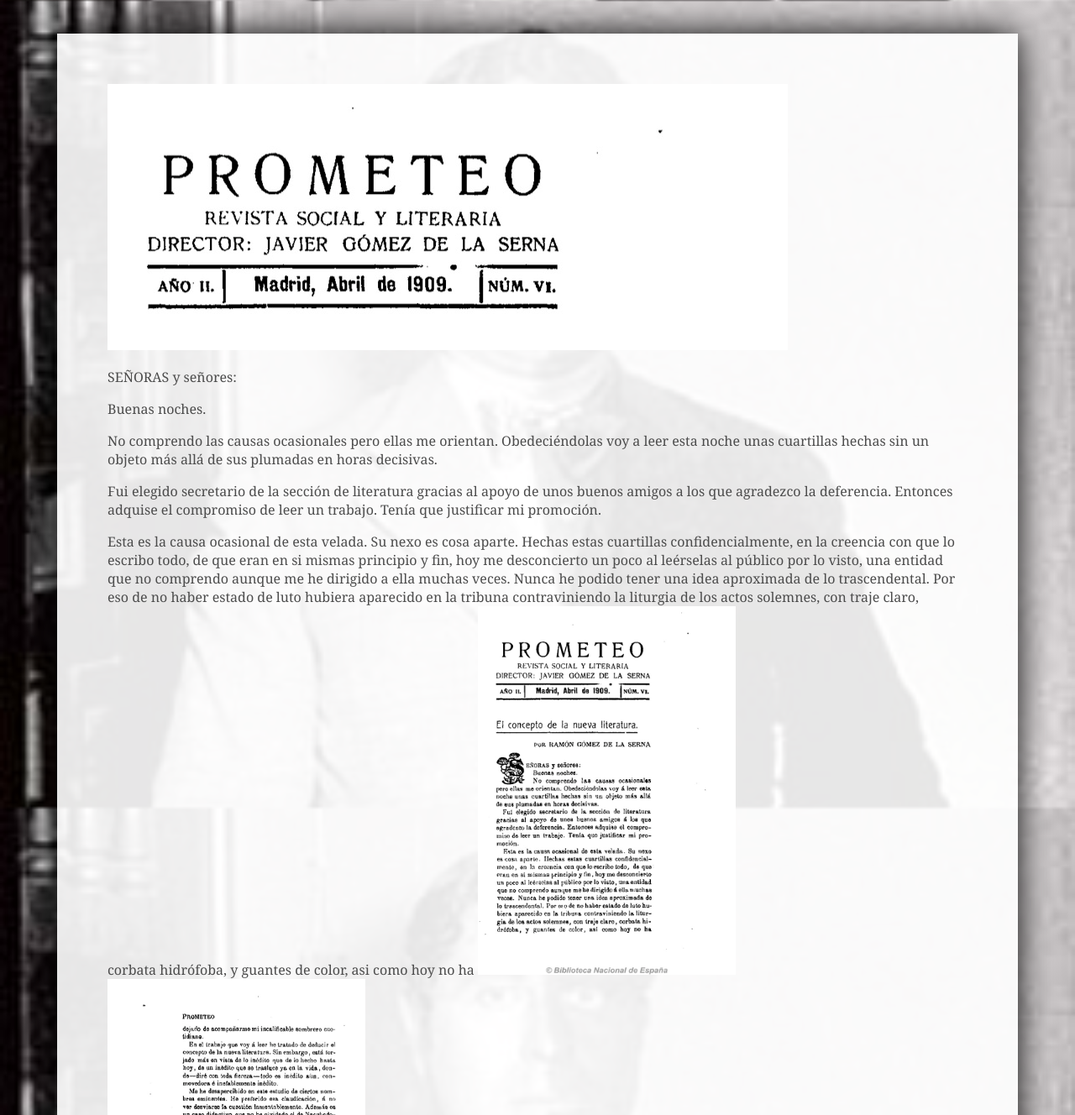
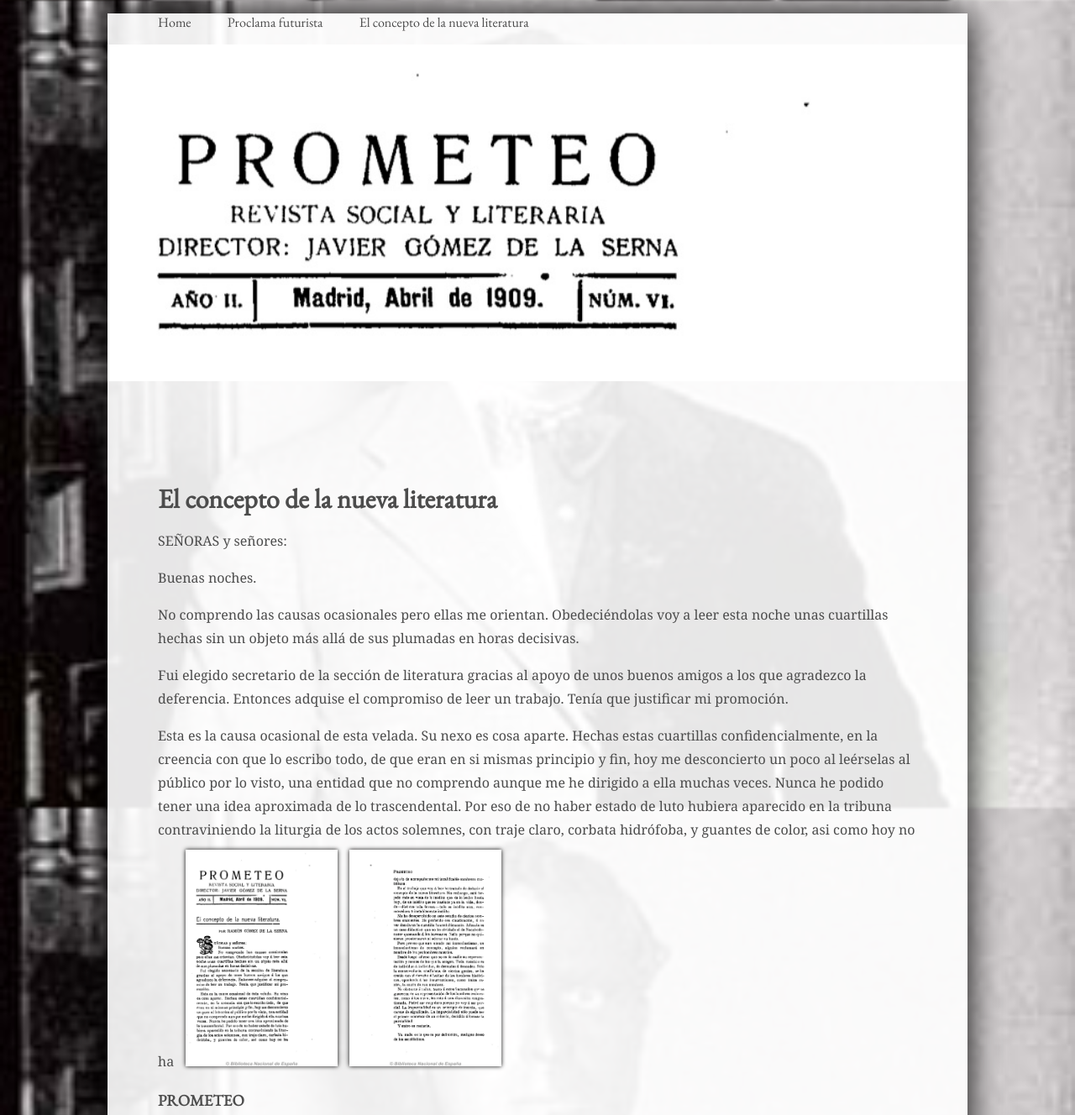
Before and after one commit to josebakmoreno/lanuevaliteratura, a plain HTML site: page index.html in a window 1280 px wide. Shown: the top 1328 px of the page at 84% size. Drawn offline with nearby package versions, Linux system fonts and the light colour scheme.

Commit message:
actualizacion

```diff
--- a/index.html
+++ b/index.html
@@ -11,10 +11,23 @@
   </head>
   <body xmlns="http://www.w3.org/1999/xhtml">
 
-     <img src=banner.jpg></img>
+     <nav>
+         <ul>
+            <li><a href="">Home</a></li>
+            <li><a href="">Proclama futurista</a></li>
+            <li><a href="">El concepto de la nueva literatura</a></li>
+
+         </ul>
+   </nav>
+
+
+     <header><img id="heading" src=banner.jpg></header>
 
 
 
+   <main>
+
+    <h1 id="titulo">El concepto de la nueva literatura</h1>
 
     <p>SEÑORAS y señores:</p>
 
@@ -47,7 +60,7 @@
 
       <img src="page1.jpg" width="30%" height="45%"></img> <img src="page2.jpg" width="30%" height="45%"></img>
 
-      <header>PROMETEO</header>
+      <h3>PROMETEO</h3>
       dejado de acompañarme mi incalificable sombrero cuotidiano.
    </p>
 
@@ -96,9 +109,9 @@
    <p>Ya nada es lo que es por definición, maligno deseo
       de los escolásticos.
    </p>
-   <img src="page3.jpg" width="30%" height="45%""></img>
+   <img src="page3.jpg" width="30%" height="45%">
 
-   <header>3</header>
+   <h3>3</h3>
 
    <p>El término general no era más que una cosa inconsistente,
       a la que ha sustituido un atomismo, hospedaje
@@ -150,7 +163,7 @@
 
    <img src="page4.jpg" width="30%" height="45%""></img>
 
-   <header>PROMETEO</header>
+   <h3>PROMETEO</h3>
 
    <p>Se necesitaba un modo de expresión genérico, sin
       dañar por las sistematizaciones y que pudiera acumular
@@ -205,7 +218,7 @@
    </p>
   <img src="page5.jpg" width="30%" height="45%""></img>
 
-   <header>5</header>
+   <h3>5</h3>
 
    <p>La irrupción en la vida de Emerson, Stirnor, Nietzsche.
       Gorki, Haeckel, hace muy poco, ha sido decisiva.
@@ -250,5 +263,8 @@
    </p>
 
    <p>La nueva literatura no puede hacer la alegación de
-      Barres, pero si la de que es tan personal como la de
+      Barres, pero si la de que es tan personal como la de</p>
       <img src="page6.jpg"width="30%" height="45%""></img>
+</main>
+</body>
+</html>
--- /dev/null
+++ b/inicio.css
@@ -0,0 +1,140 @@
+html{
+	background-color: #dddddd;
+	background-image:url('ramon.jpg');
+	background-attachment: fixed;
+	background-repeat: no-repeat;
+	background-size: cover; /* esto hace que el fondo no se mueva o background-repeat x o y lo que hacemos es decidir como se didtribuye la ima
+	background repeat, no repeat si la imagen es pequeña, tambien hay background size*/
+}
+
+
+
+
+body {
+	font-family: 'EB Garamond', serif;
+	font-size: 100%;
+	color:#4C4C4C;
+	background-color: #FFF5F0;
+	background: rgba(255,255,255,0.9);
+	width: 80%;
+	box-shadow: 0 0 40px rgba(0,0,0,5);
+	margin: 0 auto;
+
+	/* son los parametros de orientacion de la luz. Moz y webkit son los rendering engines de moz chrome y safari. ms es para internet explorer */
+
+/* *{	box-sizing:border-box;
+	-moz-box-sizing:border-box;
+	-webkit-box-sizing:border-box;} */
+}
+
+/*a: link {color:jjjjj;
+			text-decoration:none;}*  /
+/*a: link{}
+a: hover{color:#999999;}
+a: focus{}
+a: active{}
+foobar, es horrible?
+Estas features son utiles para gente con impedimentos, ya que al subrayar los links los hacemos visibles
+*/
+
+/*display:block;
+margin-left:auto;
+margin-right:auto;*/
+ #heading {width:100%;
+ 		   padding: 0;
+}
+
+nav ul{
+
+	list-style: none;
+	margin-left:0;
+	margin-right:0;}
+
+nav li{
+	display: inline-block;
+
+	}
+nav a{
+	text-decoration:none;
+	color:#4C4C4C;
+}
+
+main {margin: 40px auto;
+	padding: 80px;
+	line-height:175%
+
+}
+main img{
+
+	 max-width: 100%;
+	 width:20%;
+	 height: 20%;
+	 box-shadow: 0 0 5px rgba(5,5,5,5);
+	 margin-left:auto;
+     margin-right:auto;
+
+}
+
+p {
+	font-family: Georgia, serif;
+}
+
+#signature{text-align: right;
+
+
+}
+
+/* first-of-type, first-line, son para resaltar o hacer las lineas mas grandes (son pseusoelementos
+	first letter para hacer la primera letra mas grande, genial para empezar textos*/
+
+/*if device is at least 700px wide
+@media screen and (min-width: 700px){
+	body {
+		width: 700px;
+		font-size: 100%;
+	}
+}
+/td {
+
+	padding-bottom: 10px;
+	min-width: 120px;
+}
+
+/*select by the id attribute #thumbnail (o lo q sea) {float: right;}
+
+
+poner imagen en ekl medio: display:block;
+margin-left:auto;
+margin-right:auto;
+
+quitar los puntos
+
+
+nav {
+	background-color:#88cc33;
+
+}
+nav ul{
+
+	list style:
+	none;
+	margin-left:0;
+	margin-right:0;}
+
+	nav li{
+	display: inline-block;
+
+	}
+nav a{
+	text-decoration:none;
+	color:;
+	padding: para que parezcan bloques;}
+
+nav a: hover,
+nav a: focus{
+;
+
+}
+
+puedo poner una nav bar en el header si quiero
+*/
--- /dev/null
+++ b/proclamastyle.css
@@ -0,0 +1,111 @@
+html{
+	background-color: #dddddd;
+	background-image:url('ramon.jpg');
+	background-attachment: fixed;
+	background-repeat: no-repeat;
+	background-size: cover; /* esto hace que el fondo no se mueva o background-repeat x o y lo que hacemos es decidir como se didtribuye la ima
+	background repeat, no repeat si la imagen es pequeña, tambien hay background size*/
+}
+
+
+
+
+body {
+	font-family: 'EB Garamond', serif;
+	font-size: 100%;
+	color:#4C4C4C;
+	background-color: #FFF5F0;
+	background: rgba(255,255,255,0.9);
+	width: 80%;
+	box-shadow: 0 0 40px rgba(0,0,0,5);
+	margin: 0 auto;
+
+	/* son los parametros de orientacion de la luz. Moz y webkit son los rendering engines de moz chrome y safari. ms es para internet explorer */
+
+/* *{	box-sizing:border-box;
+	-moz-box-sizing:border-box;
+	-webkit-box-sizing:border-box;} */
+}
+
+/*a: link {color:jjjjj;
+			text-decoration:none;}*  /
+/*a: link{}
+a: hover{color:#999999;}
+a: focus{}
+a: active{}
+foobar, es horrible?
+Estas features son utiles para gente con impedimentos, ya que al subrayar los links los hacemos visibles
+*/
+
+/*display:block;
+margin-left:auto;
+margin-right:auto;*/
+ #heading {width:100%;
+ 		   padding: 0;
+}
+
+nav ul{
+
+	list-style: none;
+	margin-left:0;
+	margin-right:0;}
+
+nav li{
+	display: inline-block;
+	font:
+
+	}
+nav a{
+	text-decoration:none;
+	color:#4C4C4C;
+	padding:20px;
+}
+
+
+main {margin: 40px auto;
+	padding: 80px;
+	line-height:175%
+
+}
+main img{
+
+	 max-width: 100%;
+	 width:20%;
+	 height: 20%;
+	 box-shadow: 0 0 5px rgba(5,5,5,5);
+	 margin-left:auto;
+     margin-right:auto;
+
+}
+
+p {
+	font-family: Georgia, serif;
+}
+
+#signature{text-align: right;
+
+
+}
+
+/* first-of-type, first-line, son para resaltar o hacer las lineas mas grandes (son pseusoelementos
+	first letter para hacer la primera letra mas grande, genial para empezar textos*/
+
+/*if device is at least 700px wide
+@media screen and (min-width: 700px){
+	body {
+		width: 700px;
+		font-size: 100%;
+	}
+}
+/td {
+
+	padding-bottom: 10px;
+	min-width: 120px;
+}
+
+/*select by the id attribute #thumbnail (o lo q sea) {float: right;}
+
+
+poner imagen en ekl medio: display:block;
+margin-left:auto;
+margin-right:auto;*/
--- a/style.css
+++ b/style.css
@@ -10,8 +10,6 @@
 
 
 
-
-
 body {
 	font-family: 'EB Garamond', serif;
 	font-size: 100%;
@@ -19,9 +17,12 @@
 	background-color: #FFF5F0;
 	background: rgba(255,255,255,0.9);
 	width: 80%;
-	margin: 40px auto;
-	padding: 60px;
-	box-shadow: 0 0 40px rgba(0,0,0,5);}
+	box-shadow: 0 0 40px rgba(0,0,0,5);
+	margin: 0 auto;
+
+
+
+
 	/* son los parametros de orientacion de la luz. Moz y webkit son los rendering engines de moz chrome y safari. ms es para internet explorer */
 
 /* *{	box-sizing:border-box;
@@ -42,21 +43,53 @@
 /*display:block;
 margin-left:auto;
 margin-right:auto;*/
-img{
+ #heading {width:100%;
+ 		   padding: 0;
+}
+
+nav ul{
+
+	list-style: none;
+	margin-left:0;
+	margin-right:0;}
+
+nav li{
+	display: inline-block;
+
+	}
+nav a{
+	text-decoration:none;
+	color:#4C4C4C;
+	padding:20px;
+}
+
+
+
+main {margin: 40px auto;
+	padding: 60px;
+	line-height:175%
+}
+main img{
 
 	 max-width: 100%;
 	 width:20%;
 	 height: 20%;
 	 box-shadow: 0 0 5px rgba(5,5,5,5);
-	 display:block;
-	 margin-left:auto;
-     margin-right:auto;
+	 margin-top: 10px;
+     margin-left:10px;
 
 }
 
 p {
 	font-family: Georgia, serif;
-} /* first-of-type, first-line, son para resaltar o hacer las lineas mas grandes (son pseusoelementos
+}
+
+#signature{text-align: right;
+
+
+}
+
+/* first-of-type, first-line, son para resaltar o hacer las lineas mas grandes (son pseusoelementos
 	first letter para hacer la primera letra mas grande, genial para empezar textos*/
 
 /*if device is at least 700px wide
@@ -65,8 +98,8 @@
 		width: 700px;
 		font-size: 100%;
 	}
-}*/
-td {
+}
+/td {
 
 	padding-bottom: 10px;
 	min-width: 120px;
```
Also changed, not shown: inicio.html (added, +22 -0 lines), proclamafuturista.html (added, +55 -0 lines), ._cabeceraproclama.jpg (added), ._inicio.css (added), ._inicio.html (added), ._proclama1.jpg (added), ._proclama2.jpg (added), ._proclamafuturista.html (added), cabeceraproclama.jpg (added), proclama1.jpg (added), proclama2.jpg (added), 2 other files.
